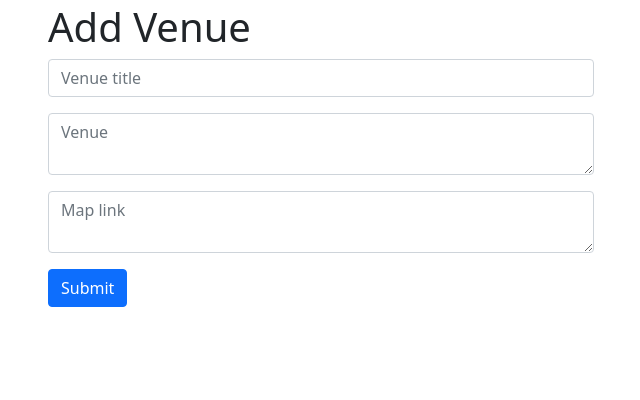
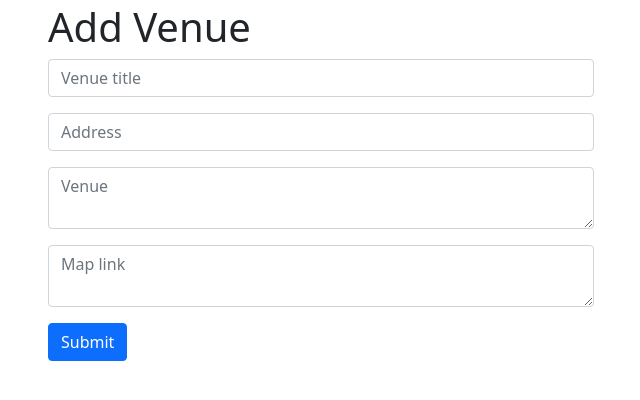
Before and after one commit to Ashok-chauhan/flask_app_event, a Flask app: template app/templates/admin/venue.html in a window 1280 px wide. Shown: the part 53-453 px from the top of the page, without its empty margins (604-1244 px from the left). Run offline with Flask 3, Linux system fonts and the light colour scheme; the template is opened without the code that fills it: values that come from a table or form of the project are taken from there, others are empty.

Commit message:
Venue field updated

```diff
--- a/app/admin/eventform.py
+++ b/app/admin/eventform.py
@@ -81,6 +81,7 @@ class WelcomeForm(FlaskForm):
 
 class VenueForm(FlaskForm):
     title = StringField(validators=[InputRequired()], render_kw={"placeholder":"Venue title"})
+    address = StringField(validators=[InputRequired()], render_kw={"placeholder":"Address"})
     content = TextAreaField( render_kw={"placeholder":"Venue"})
     map_link = TextAreaField(render_kw={"placeholder":"Map link"})
 
--- a/app/admin/routes.py
+++ b/app/admin/routes.py
@@ -184,7 +184,7 @@ def venue():
      venues = Venue.query.all()
      form = VenueForm()
      if form.validate_on_submit():
-          newVenue = Venue(title=form.title.data, content=form.content.data, map_link=form.map_link.data)
+          newVenue = Venue(title=form.title.data, address=form.address.data, content=form.content.data, map_link=form.map_link.data)
           db.session.add(newVenue)
           db.session.commit()
           return redirect(url_for('admin.venue'))
@@ -197,6 +197,7 @@ def edit_venue(id):
      form = VenueForm()
      if form.validate_on_submit():
           venue.title = form.title.data
+          venue.address = form.address.data
           venue.content = form.content.data
           venue.map_link = form.map_link.data
 
@@ -204,6 +205,7 @@ def edit_venue(id):
           db.session.commit()
           return redirect(url_for('admin.venue'))
      form.title.data = venue.title
+     form.address.data = venue.address
      form.content.data = venue.content
      form.map_link.data = venue.map_link
      return render_template('admin/edit_venue.html', form=form)
--- a/app/api/routes.py
+++ b/app/api/routes.py
@@ -436,6 +436,7 @@ def venue():
         venuedict= {}
         venuedict['id'] = venue.id
         venuedict['title'] = venue.title
+        venuedict['address'] = venue.address
         venuedict['content'] = venue.content
         venuedict['map_link'] = venue.map_link
         venuedict['created_at'] = venue.created_at
--- a/app/models/event.py
+++ b/app/models/event.py
@@ -51,6 +51,7 @@ class Events(db.Model):
 class Venue(db.Model):
     id = db.Column(db.Integer, primary_key=True)
     title = db.Column(db.String(255))
+    address = db.Column(db.String(255))
     content = db.Column(db.Text)
     map_link = db.Column(db.Text)
     created_at = db.Column(db.DateTime(timezone=True), server_default=func.now())
--- a/app/templates/admin/edit_venue.html
+++ b/app/templates/admin/edit_venue.html
@@ -13,6 +13,10 @@
 
       <div class="form-group mb-3">{{ form.title(class_="form-control") }}</div>
       <div class="form-group mb-3">
+        {{ form.address(class_="form-control") }}
+      </div>
+
+      <div class="form-group mb-3">
         {{ form.content(class_="form-control") }}
       </div>
       <div class="form-group mb-3">
--- a/app/templates/admin/venue.html
+++ b/app/templates/admin/venue.html
@@ -4,6 +4,7 @@
     {% for venue in venues %}
     <div class="row">
       <div class="col-md-8"><strong> {{ venue.title }}</strong></div>
+      <div>{{venue.address}}</div>
       <div>{{venue.content}}</div>
       <div>{{venue.map_link}}</div>
       <div class="col-md-2 p-2">
@@ -37,6 +38,9 @@
 
       <div class="form-group mb-3">{{ form.title(class_="form-control") }}</div>
       <div class="form-group mb-3">
+        {{ form.address(class_="form-control") }}
+      </div>
+      <div class="form-group mb-3">
         {{ form.content(class_="form-control") }}
       </div>
       <div class="form-group mb-3">
```
